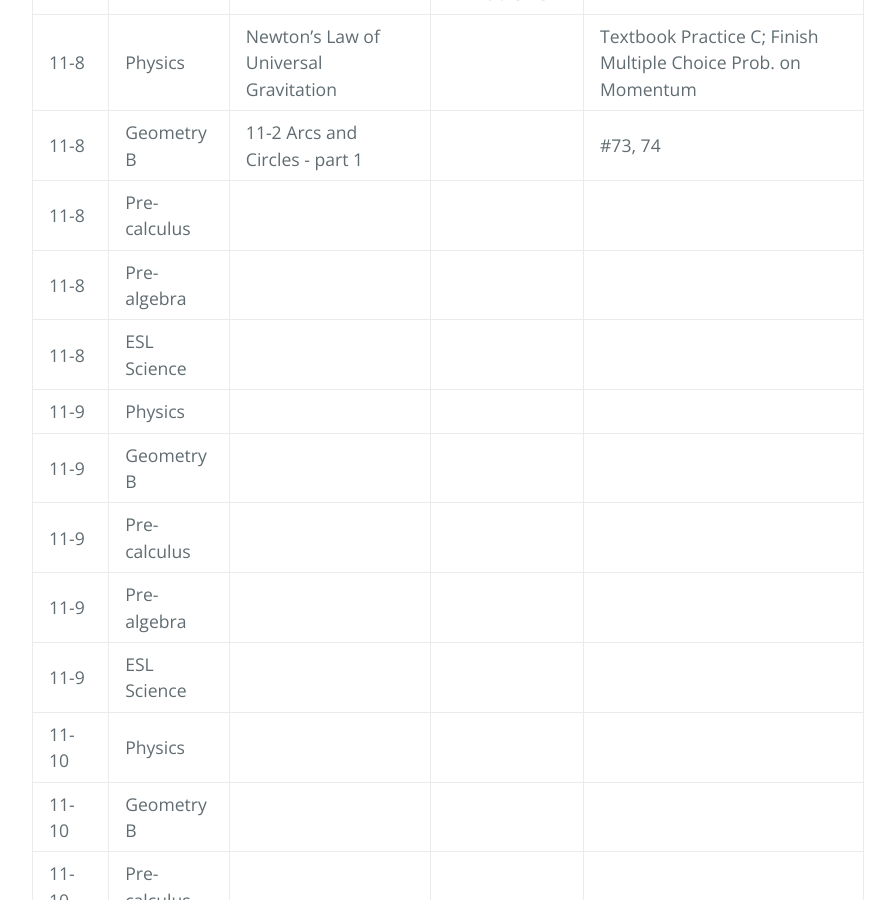
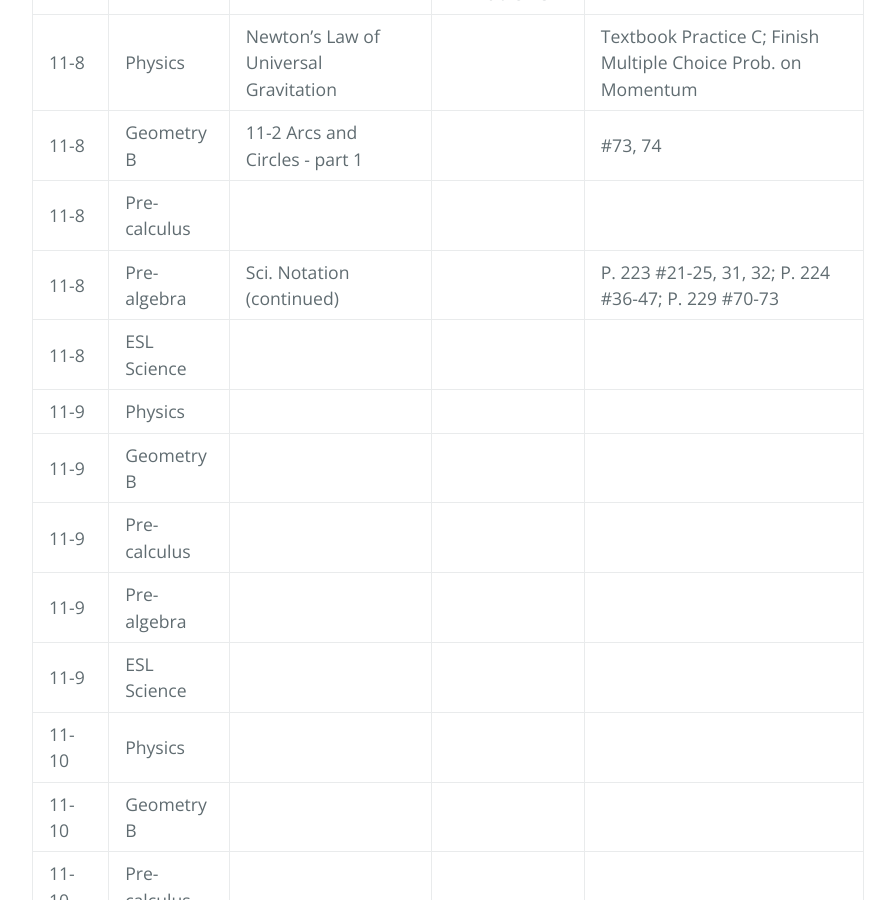
Before and after one commit to gpayoo/gpayoo, a Jekyll site: the page built from index.md, in a window 1280 px wide and 900 px high, scrolled down 624 px. Shown: the whole window, without its empty margins (192-1087 px from the left). Built offline with Jekyll 4.4.1, drawn with Linux system fonts in a browser that asks for light colours; our own code applies the rules of GitHub Pages for plain Markdown files.

Commit message:
Update index.md

```diff
--- a/index.md
+++ b/index.md
@@ -13,7 +13,7 @@ layout: default
 | 11-8 | Physics | Newton's Law of Universal Gravitation| |  Textbook Practice C; Finish Multiple Choice Prob. on Momentum
 | 11-8 | Geometry B | 11-2 Arcs and Circles - part 1 | | #73, 74|
 | 11-8 | Pre-calculus |  | |
-| 11-8 | Pre-algebra |  | |
+| 11-8 | Pre-algebra | Sci. Notation (continued)  | | P. 223 #21-25, 31, 32; P. 224 #36-47; P. 229 #70-73
 | 11-8 | ESL Science | |  |
 | 11-9 | Physics | | |
 | 11-9 | Geometry B | | | |
```
